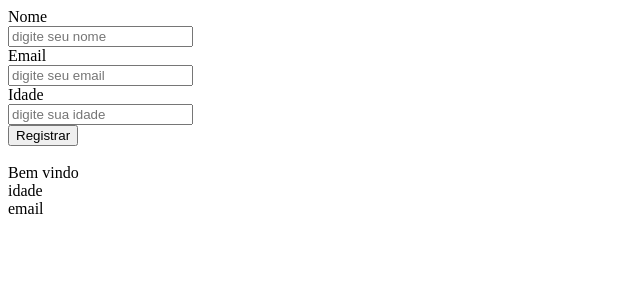
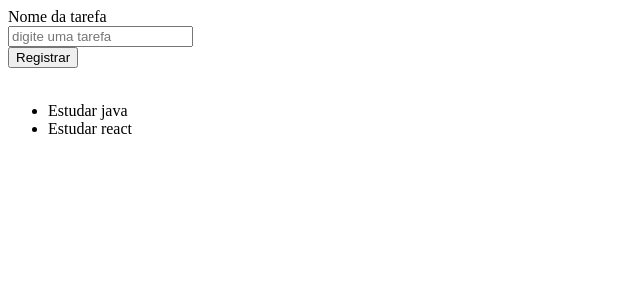
Before and after one commit to enascentedev/projeto-learn-React, a React (Create React App) app: page / in a window 1280 px wide. Shown: the top 300 px of the page, without its empty margins (0-640 px from the left). Built offline with nearby package versions, Linux system fonts and the light colour scheme.

Commit message:
feat: monitorando lista e salvando no localstorage usando useEffect

```diff
--- a/src/App.js
+++ b/src/App.js
@@ -1,46 +1,56 @@
-import { useState } from "react";
-import Nome from './components/Nome';
+import { useEffect, useState } from "react";
 
 function App() {
-	const [nome, setNome] = useState('')
-	const [email, setEmail] = useState('')
-	const [idade, setIdade] = useState('')
 
-	const [user, setUser] = useState({})
+	const [input, setInput] = useState('')
+	const [tarefas, setTarefas] = useState([
+		'Estudar java',
+		'Estudar react'
+	]);
+
+	useEffect(()=>{
+		localStorage.setItem('@tarefas', JSON.stringify(tarefas))
+		console.log('Salvando no localStorage:', tarefas);
+	}, [tarefas]);
+	useEffect(()=>{
+
+		const tarefasStorage= localStorage.getItem('@tarefas');
+		console.log('Carregando do localStorage:', tarefasStorage);
+		if(tarefasStorage){
+			setTarefas(JSON.parse(tarefasStorage))
+			console.log('Carregando do localStorage:', tarefasStorage);
+		}
+		}, []);
+
+
 
 	function handlerRegister(e) {
 		e.preventDefault();
-		alert("Usuário registrado com sucesso")
-		setUser({
-			nome:nome,
-			idade:idade,
-			email:email,
-		})
+
+		setTarefas([...tarefas, input]);
+		setInput('');
+
 	}
 
 	return (
 		<div>
 			<form onSubmit={handlerRegister}>
-				<label>Nome</label>		<br></br>
-				<input type="text" value={nome} onChange={(e)=> setNome(e.target.value)} placeholder="digite seu nome"></input>
+				<label>Nome da tarefa</label>		<br></br>
+				<input type="text" value={input} onChange={(e)=> setInput(e.target.value)} placeholder="digite uma tarefa"></input>
 				<br></br>
 
-				<label>Email</label>		<br></br>
-				<input type="email" value={email} onChange={(e)=> setEmail(e.target.value)} placeholder="digite seu email"></input>
-				<br>
-				</br>
-				<label>Idade</label>		<br></br>
-				<input type="text" value={idade} onChange={(e)=> setIdade(e.target.value)} placeholder="digite sua idade"></input>
-				<br></br>
 				<button type="submit" >Registrar</button>
 			</form>
 			<br></br>
-			<div>
-				<span>Bem vindo {user.nome}</span><br/>
-				<span>idade {user.idade}</span><br/>
-				<span>email {user.email}</span><br/>
+			<ul>
+				{tarefas.map(tarefa=>(
+					<li key={tarefa}>
+						{tarefa}
+					</li>
+				))}
 
-			</div>
+
+			</ul>
 		</div>
 
 	);
```
